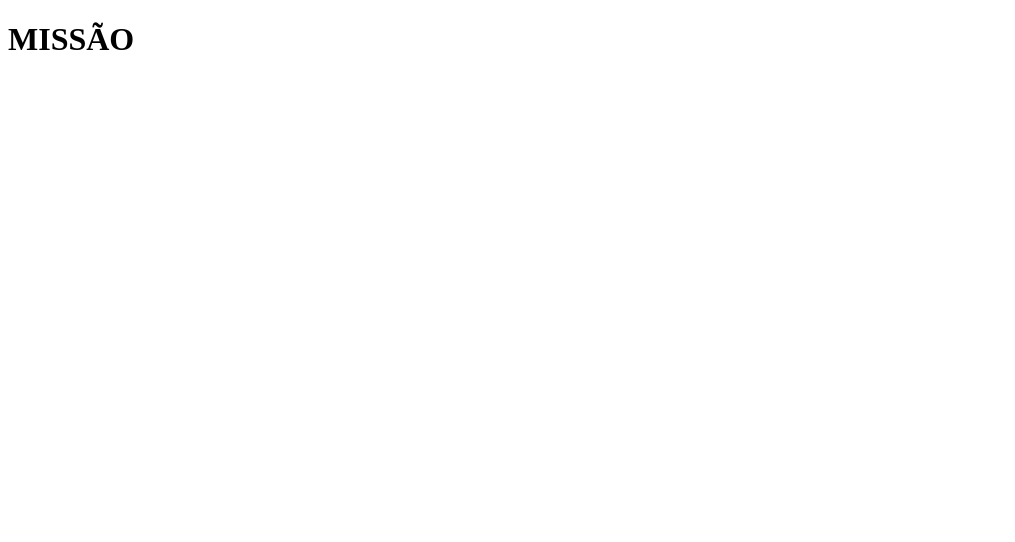
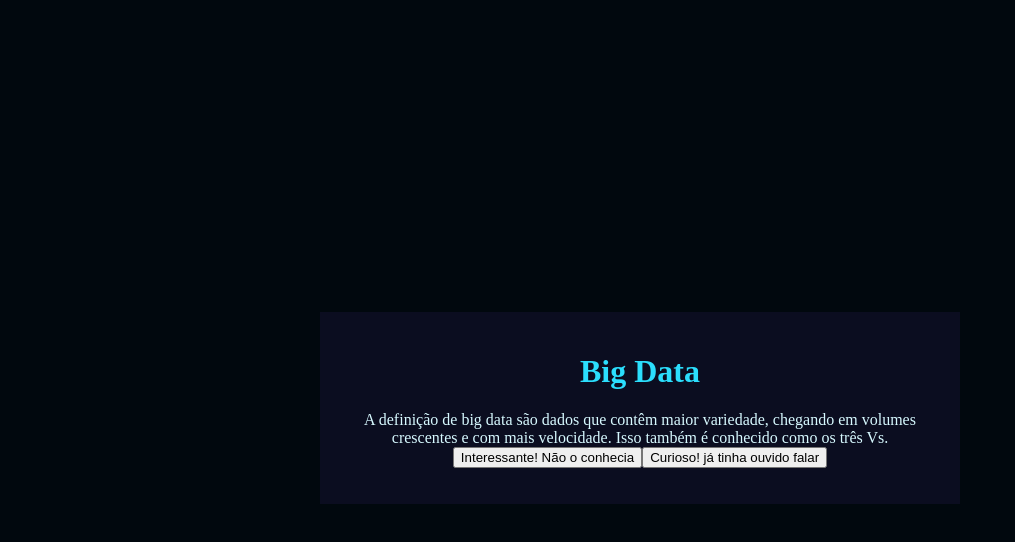
Before and after one commit to lulysss/P3EM-2024-MISS-O, a plain HTML site: page index.html in a window 1280 px wide. Shown: the whole page, without its empty margins (0-1015 px from the left). Drawn offline with Linux system fonts and the light colour scheme.

Commit message:
Add files via upload

```diff
--- a/index.html
+++ b/index.html
@@ -1,22 +1,20 @@
 <!DOCTYPE html>
 <html lang="pt-br">
-
 <head>
     <meta charset="UTF-8">
     <meta name="viewport" content="width=device-width, initial-scale=1.0">
-    <title>MISSÃO</title>
     <link rel="stylesheet" href="style.css">
+    <title>Big Data</title>
 </head>
-
 <body>
     <div class="caixa-principal">
-        <h1>MISSÃO</h1>
+        <h1>Big Data</h1>
         <div class="caixa-perguntas"></div>
         <div class="caixa-alternativas"></div>
-        <div class="caixa-resultados">
+        <div class="caixa-resultado">
             <p class="texto-resultado"></p>
         </div>
     </div>
+    <script src="script.js"></script>
 </body>
-
 </html>
--- a/script.js
+++ b/script.js
@@ -0,0 +1,101 @@
+const caixaPrincipal = document.querySelector(".caixa-principal");
+const caixaPerguntas = document.querySelector(".caixa-perguntas");
+const caixaAlternativas = document.querySelector(".caixa-alternativas");
+const caixaResultado = document.querySelector(".caixa-resultado");
+const textoResultado = document.querySelector(".texto-resultado");
+
+const perguntas = [
+    {
+        enunciado: "A definição de big data são dados que contêm maior variedade, chegando em volumes crescentes e com mais velocidade. Isso também é conhecido como os três Vs. ",
+        alternativas: [
+            {
+                texto: "Interessante! Não o conhecia",
+                afirmacao: "afirmação"
+            },
+            {
+                texto: "Curioso! já tinha ouvido falar",
+                afirmacao: "afirmação"
+            }
+        ]
+    },
+    {
+        enunciado: "Você trabalharia com big data? Tudo que está disponível de forma online, de modo não sigiloso, por maior que seja a quantidade de informações, está ao alcance do Big Data, podendo ser agrupado conforme o interesse.",
+        alternativas: [
+            {
+                texto: "Sim! combina com a minha área",
+                afirmacao: "afirmação"
+            },
+            {
+                texto: "Não tenho tanto interesse",
+                afirmacao: "afirmação"
+            }
+        ]
+    },
+    {
+        enunciado: "Você ficou interessado em estudar mais sobre? entender o que é e como ele está revolucionando várias indústrias. Classificação: 4,5 de 528 avaliações 1,5 horas no total 5 aulas todos os níveis. Preço atual: US$19,99. Big Data, entender o que é e como ele está revolucionando várias indústrias.",
+        alternativas: [
+            {
+                texto: "Sim! pesquisarei mais sobre",
+                afirmacao: "afirmação"
+            },
+            {
+                texto: "Não é muito do meu interesse...",
+                afirmacao: "afirmação"
+            }
+        ]
+    },
+    {
+        enunciado: "Espero te ver em breve! para mais informações e conhecimentos relacionados aos assuntos da área, visite frequentemente o nosso site! Obrigada pela atenção!",
+        alternativas: [
+            {
+                texto: "Tenho intenções de voltar em breve!",
+                afirmacao: "afirmação"
+            },
+            {
+                texto: "Talvez algum dia...",
+                afirmacao: "afirmação"
+            }
+        ]
+    },
+
+];
+
+
+let atual = 0;
+let perguntaAtual;
+let historiaFinal = "";
+
+function mostraPergunta() {
+    if (atual >= perguntas.length) {
+        mostraResultado();
+        return;
+    }
+    perguntaAtual = perguntas[atual];
+    caixaPerguntas.textContent = perguntaAtual.enunciado;
+    caixaAlternativas.textContent = "";
+    mostraAlternativas();
+}
+
+function mostraAlternativas(){
+    for(const alternativa of perguntaAtual.alternativas) {
+        const botaoAlternativas = document.createElement("button");
+        botaoAlternativas.textContent = alternativa.texto;
+        botaoAlternativas.addEventListener("click", () => respostaSelecionada(alternativa));
+        caixaAlternativas.appendChild(botaoAlternativas);
+    }
+}
+
+function respostaSelecionada(opcaoSelecionada) {
+    const afirmacoes = opcaoSelecionada.afirmacao;
+    historiaFinal += afirmacoes + " ";
+    atual++;
+    mostraPergunta();
+}
+
+function mostraResultado() {
+    caixaPerguntas.textContent = "Em 2049...";
+    textoResultado.textContent = historiaFinal;
+    caixaAlternativas.textContent = "";
+}
+
+mostraPergunta();
--- a/style.css
+++ b/style.css
@@ -0,0 +1,29 @@
+:root{
+    --cor-fundo: #01080E ;
+    --cor-principal: #0B0D20 ;
+    --cor-secundaria: #212333;
+    --cor-destaque: #2BDEFD;
+    --cor-texto: #D7F9FF;
+
+}
+
+body {
+    background-color: var(--cor-fundo);
+    color: var(--cor-texto);
+    display: flex;
+    justify-content: center;
+    align-items: center;
+    min-height: 100vh;
+}
+
+.caixa-principal{
+    background-color: var(--cor-principal);
+    width: 90%;
+    max-width: 600px;
+    text-align: center;
+    padding: 20px;
+}
+
+h1{
+    color: var(--cor-destaque);
+}
```
